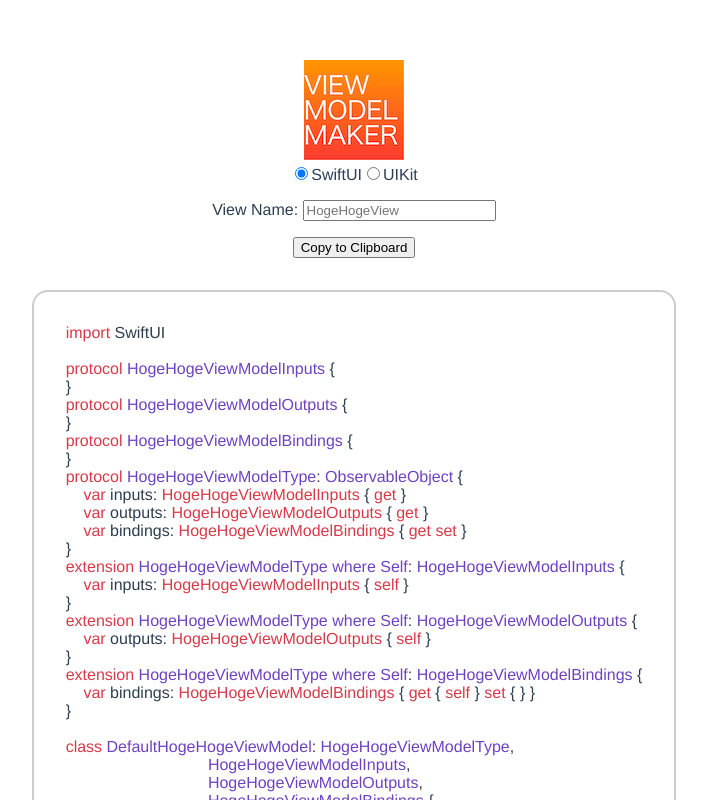
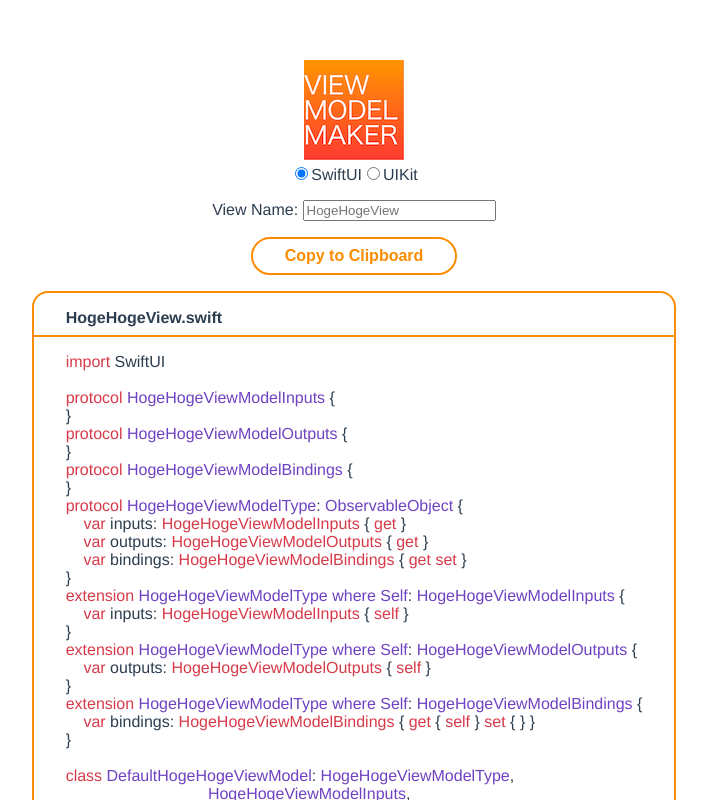
Before and after one commit to fuziki/swift-vmtype-maker, a Vue app: page / in a window 1280 px wide. Shown: the top 800 px of the page, without its empty margins (286-993 px from the left). Built offline with nearby package versions, Linux system fonts and the light colour scheme.

Commit message:
upgrade copy button

```diff
--- a/src/components/HelloWorld.vue
+++ b/src/components/HelloWorld.vue
@@ -5,10 +5,13 @@
       <label><input type="radio" v-model="selectionFramework" value="UIKit">UIKit</label>
     </label>
     <p>View Name: <input type="text" :placeholder="placeholderName" :style="{width: reactiveWidth}" @input="onChangeInput"><br></p>
-    <button v-on:click="copyToClipboard()">Copy to Clipboard</button>
-    <br>
+    <button class="copy-button" v-on:click="copyToClipboard()">Copy to Clipboard</button>
     <div class="centering-block">
-      <div class="centering-block-inner" v-html="generatedHighlightCode"></div>
+      <div class="centering-block-inner">
+        <label class="swift-file">{{currentName}}.swift</label>
+        <hr class="hr-line">
+        <div v-html="generatedHighlightCode"></div>
+      </div>
     </div>
   </div>
 </template>
@@ -177,18 +180,35 @@ class Mocked{{NAME}}Model: {{NAME}}ModelType,
 </script>
 
 <style>
+.swift-file {
+  font-size: 16px;
+  font-weight: bold;
+}
+.hr-line {
+  border: #FB8C00 1px solid;
+  margin: 8px -32px 16px -32px;
+}
+.copy-button {
+  border-radius: 1000px;
+  border: 2px solid #FB8C00;
+  font-size: 16px;
+  font-weight: bold;
+  padding: 8px 32px;
+  color: #FB8C00;
+  background-color: #FFFFFF;
+}
 .centering-block {
  text-align: center;
- margin-top: 32px;
+ margin-top: 16px;
  margin-bottom: 32px;
 }
 .centering-block .centering-block-inner {
  text-align: left;
  display: inline-block;
  white-space: pre-wrap;
- padding: 32px;
+ padding: 16px 32px;
  border-radius: 16px;
- border: 2px solid #cccccc;
+ border: 2px solid #FB8C00;
 }
 </style>
 <style src='highlight.js/styles/github-gist.css'></style>
```
